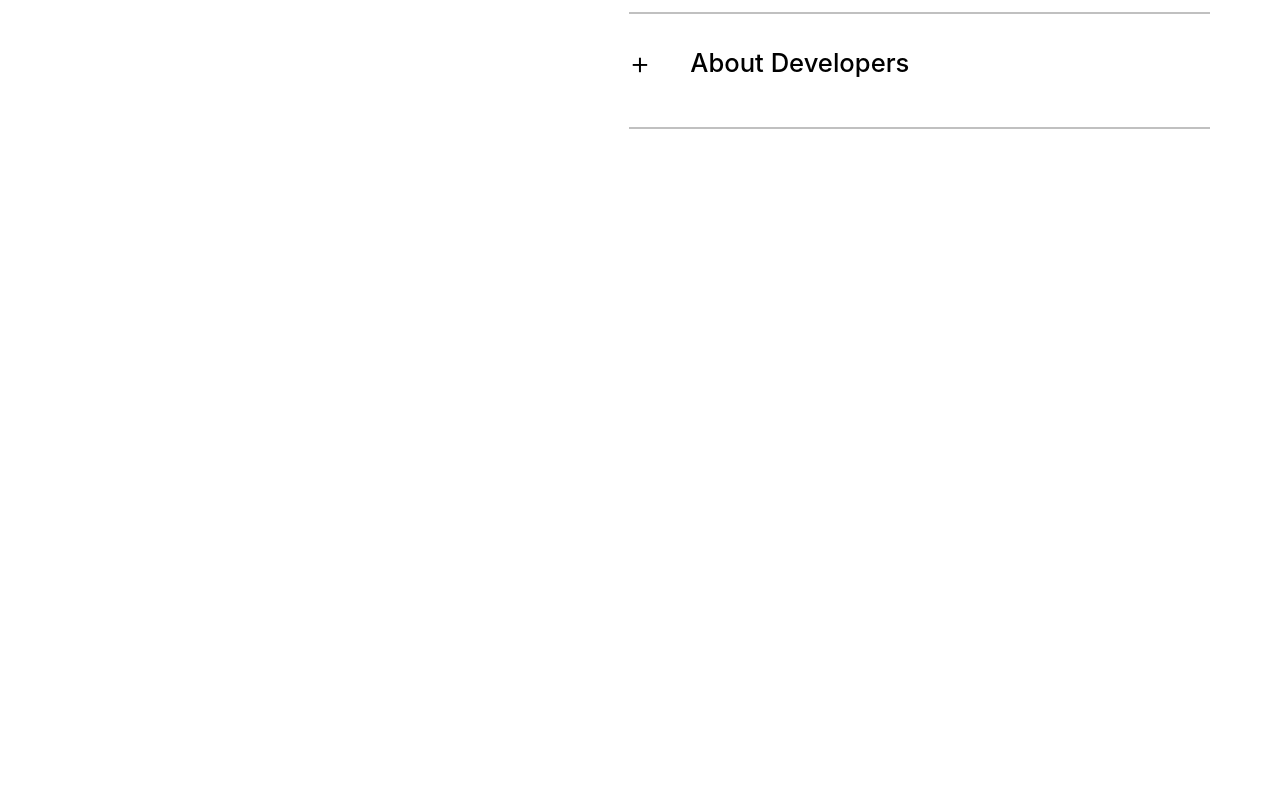
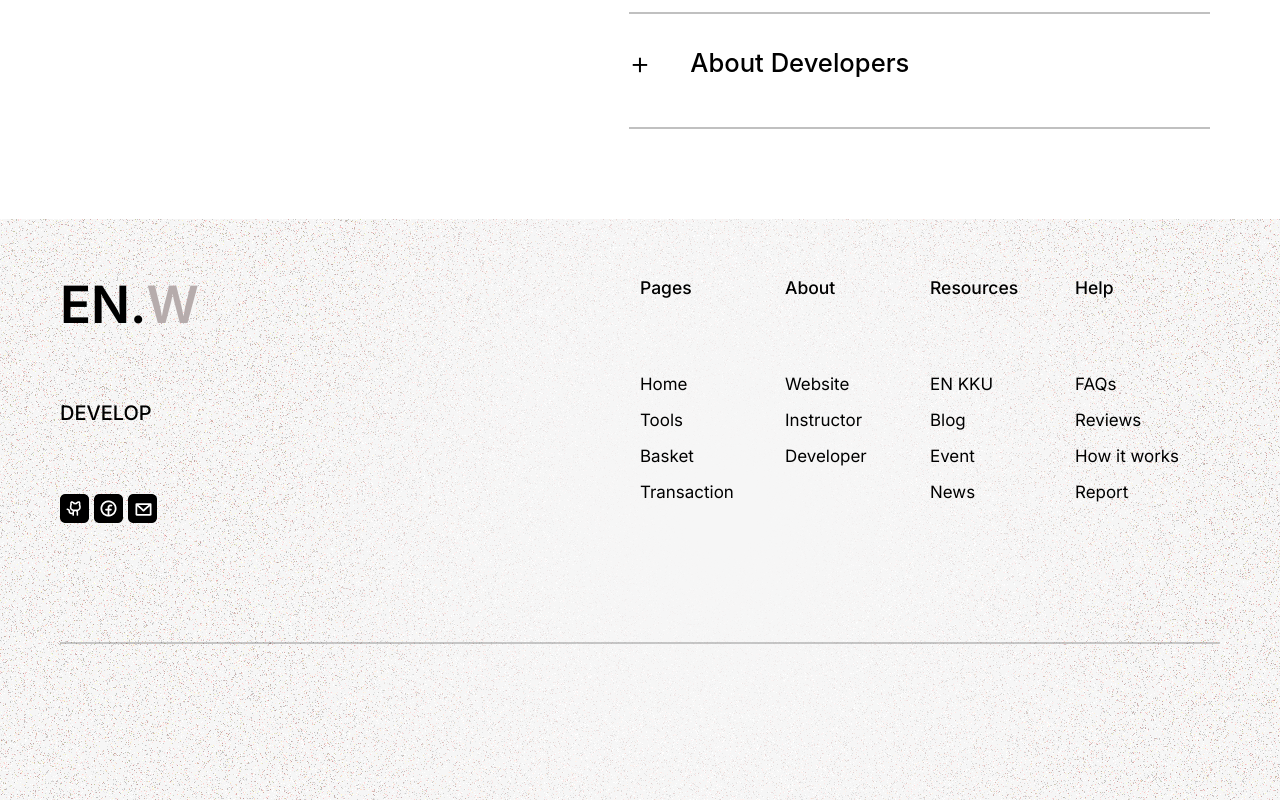
Before and after one commit to Libreserve/coe-workshop.github.io, a Next.js app: page / in a window 1280 px wide. Shown: the part 1815-2615 px from the top of the page. Before the commit the page ends 2034 px from the top, so only its background shows below. Built offline with nearby package versions, Linux system fonts and the light colour scheme.

Commit message:
intial footer part

```diff
--- /dev/null
+++ b/app/components/Footer/Footer.module.scss
@@ -0,0 +1,133 @@
+
+.blog {
+    height: 581px;
+    background-image: url("/footer/background.png");
+    display: grid ;
+    padding: 60px;
+    grid-template-rows: 70% 30%;
+    grid-template-columns: 50% 50%;
+    @media (max-width: 768px) {
+        grid-template-columns: 30% 70%;
+  }
+    @media (max-width: 644px) {
+        grid-template-columns: 1fr;
+        grid-template-rows: 40% 40% 20%;
+  }
+    @media (max-width: 480px) {
+        padding: 20px;
+  }
+}
+
+
+.left {
+    grid-row-start: 1;
+    grid-row-end: 2;
+    grid-column-start: 1;
+    grid-column-end: 2;
+    display: grid;
+    @media (max-width: 644px) {
+        grid-column-start: 1;
+        grid-column-end: 3;
+        grid-row-start: 1;
+        grid-row-end: 2;
+  }
+}
+
+.left_heading {
+    font-family: Inter;
+    font-weight: 600;
+    font-style: Semi Bold;
+    font-size: 51.35px;
+    // leading-trim: NONE;
+    line-height: 100%;
+    letter-spacing: 0%;
+    color: #000000;
+}
+
+.left_text {
+    font-family: Inter;
+    font-weight: 500;
+    font-style: Medium;
+    font-size: 19.99px;
+    // leading-trim: NONE;
+    line-height: 100%;
+    letter-spacing: 0%;
+}
+
+.left_logo {
+    grid-row: 1fr 1fr 1fr;
+}
+
+.right {
+    grid-row-start: 1;
+    grid-row-end: 2;
+    grid-column-start: 2;
+    grid-column-end: 3;
+    display: grid;
+    grid-template-columns: 1fr 1fr 1fr 1fr;
+    @media (max-width: 644px) {
+        grid-column-start: 1;
+        grid-column-end: 3;
+        grid-row-start: 2;
+        grid-row-end: 3;
+  }
+}
+
+
+.right_blog {
+    display: grid;
+    grid-template-rows: 30% 70%;
+    width: 48;
+    height: 197.97833251953125;
+    // top: 4490px;
+    // left: 733px;
+    // gap: 11px;
+
+}
+
+.right_heading {
+    font-family: Inter;
+    font-weight: 500;
+    font-style: Medium;
+    font-size: 17.5px;
+    // leading-trim: NONE;
+    line-height: 100%;
+    // letter-spacing: 0%;
+}
+
+.right_content {
+    display: flex;
+    flex-direction: column;
+    gap: 19px;
+    width: 100%;
+    height: 141;
+    font-family: Inter;
+    font-weight: 400;
+    font-style: Regular;
+    font-size: 16.95px;
+    // leading-trim: NONE;
+    line-height: 100%;
+    // letter-spacing: 0%;
+}
+
+.hr {
+    grid-column-start: 1;
+    grid-column-end: 3;
+    border: 1px solid #00000033;
+    opacity: 0.1;
+    margin-top: 40px;
+
+    // width: 1308;
+    height: 0px;
+    // top: 4805px;
+    // left: 60px;
+    // angle: 0 deg;
+    opacity: 1;
+    // border-width: 1px;
+    @media (max-width: 644px) {
+        grid-column-start: 1;
+        grid-column-end: 3;
+        grid-row-start: 3;
+        grid-row-end: 4;
+  }
+}
--- /dev/null
+++ b/app/components/Footer/Footer.tsx
@@ -0,0 +1,99 @@
+"use client";
+import styles from "./Footer.module.scss";
+import Image from "next/image";
+import Link from "next/link";
+
+
+function Footer() {
+
+// adding each link is needed
+    const About_List = [
+        {
+            Header: "Pages",
+            Content: [
+                { title: "Home", link: "/" },
+                { title: "Tools", link: "/" },
+                { title: "Basket", link: "/" },
+                { title: "Transaction", link: "/" },
+          ]
+         },
+         {
+            Header: "About",
+            Content: [
+                { title: "Website", link: "/" },
+                { title: "Instructor", link: "/" },
+                { title: "Developer", link: "/" },
+            ]
+         },
+         {
+            Header: "Resources",
+            Content: [
+                { title: "EN KKU", link: "/" },
+                { title: "Blog", link: "/" },
+                { title: "Event", link: "/" },
+                { title: "News", link: "/" },
+            ]
+         },
+         {
+            Header: "Help",
+            Content: [
+                { title: "FAQs", link: "/" },
+                { title: "Reviews", link: "/" },
+                { title: "How it works ", link: "/" },
+                { title: "Report", link: "/" },
+            ]
+         }
+    ]
+
+// link via logo, unfinished logo issue
+    const left_contact = {
+        github: {
+            image: "GitHub",
+            url: "https://github.com/yourusername"
+        },
+        facebook: {
+            image : "Facebook",
+            url: "https://facebook.com/yourpage"
+        },
+        gmail: {
+            image: "Email Us",
+            url: "mailto:youremail@gmail.com"
+        }
+    };
+
+  return (
+    <div className={styles.blog}>
+        <div className={styles.left}>
+            <div className={styles.left_heading}>
+                    EN.<span style={{ color: "#b6acacff" }}>W</span>
+            </div>
+            <div className={styles.left_text}>
+                DEVELOP
+            </div>
+            <div className={styles.left_logo}>
+                <Image src={"/footer/left_contact_logo.png"} alt="Logo" width={97} height={29}/>
+            </div>
+        </div>
+
+        <div className={styles.right}>
+            {
+                About_List.map((item, index) => (
+                    <div key={index} className={styles.right_blog}>
+                        <div className={styles.right_heading}>{item.Header}</div>
+                        <div key={`content-${index}`} className={styles.right_content}>
+                            {
+                            item.Content && item.Content.map((contentItem, contentIndex) => (
+                                    <Link href={contentItem.link}>{contentItem.title}</Link>
+                                ))
+                            }
+                        </div>
+                    </div>
+                ))
+            }
+        </div>
+        <hr className={styles.hr}/>
+    </div>
+  );
+}
+
+export default Footer;
--- a/app/page.tsx
+++ b/app/page.tsx
@@ -5,8 +5,10 @@ import Category from "./components/Category/Category";
 import Guide from "./components/Guide/guide";
 import Accordion from "@/app/components/Accordion/Accordion";
 import WelcomeText from "./components/Welcome_text/Welcome_text";
+import Footer from "./components/Footer/Footer";
 function page() {
   return (
+    <div>
       <div className={styles.landing}>
         <Navbar></Navbar>
         <WelcomeText></WelcomeText>
@@ -14,6 +16,9 @@ function page() {
         <Guide></Guide>
         <Accordion></Accordion>
       </div>
+        <Footer></Footer>
+    </div>
+
   );
 }
 
```
Also changed, not shown: public/footer/background.png (added), public/footer/left_contact_logo.png (added). Lines whose indentation alone changed are shown as unchanged.
